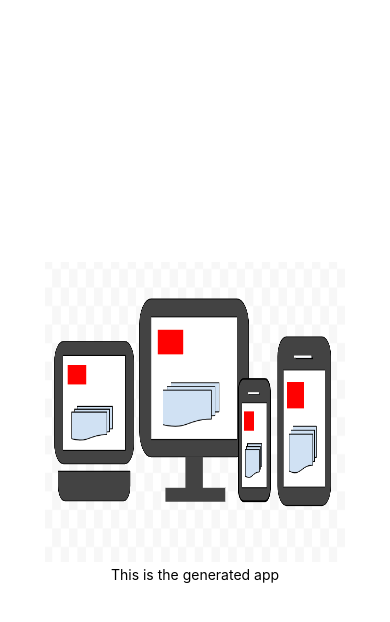
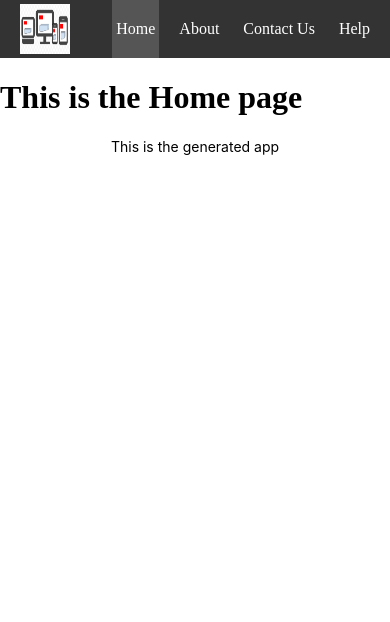
Before and after one commit to SeniorDesign-Team20/Features-Code, a React Native app: screen / in a window 390 px wide. Shown: the top 622 px of the page. Built offline with nearby package versions, Linux system fonts and the light colour scheme.

Commit message:
got navbar to work

```diff
--- a/App.js
+++ b/App.js
@@ -2,13 +2,37 @@
 import { StyleSheet, Text, View } from 'react-native';
 
 import Logo from './logo';
+import Home from './pages/Home';
+import About from './pages/About';
+import Contact from './pages/Contact';
+import Help from './pages/Help';
+import Navbar from './Navbar';
+import { BrowserRouter as Router, Routes, Route} from 'react-router-dom';
+import "./styles.css"
 
+{/*npm install --save react-router-dom*/}
 export default function App() {
   return (
-    <View style={styles.container}>
-      <Logo></Logo>
-      <Text>This is the generated app</Text>
-      <StatusBar style="auto" />
+    <View>
+
+      {/* Show the Logo */}
+
+
+      {/* Navbar */}
+      <Router>
+        <Navbar />
+        <Routes>
+          <Route exact path='/' element={<Home />} />
+          <Route path='/about' element={<About/>} />
+          <Route path='/contact' element={<Contact/>} />
+          <Route path='/help' element={<Help/>} />
+        </Routes>
+      </Router>
+
+      <View style={styles.container}>
+        <Text>This is the generated app</Text>
+        <StatusBar style="auto" />
+      </View>
     </View>
   );
 }
--- /dev/null
+++ b/Navbar.js
@@ -0,0 +1,56 @@
+/*
+import React from "react";
+import { Link } from "react-router-dom";
+
+
+const Navbar = () => {
+return (
+	<ul>
+        <li>
+            <Link to="/">Home</Link>
+        </li>
+        <li>
+            <Link to="/About">About</Link>
+        </li>
+        <li>
+            <Link to="/Contact">Contact</Link>
+        </li>
+    </ul>
+);
+};
+
+export default Navbar;
+*/
+
+import { Link, useMatch, useResolvedPath } from "react-router-dom"
+//import {app_name} from './files_to_modify/app_info';
+
+
+export default function Navbar() {
+  return (
+    <nav className="nav">
+      <Link to="/" className="site-title">
+      <img src={require('./files_to_modify/logo.png')}/>
+      </Link>
+      <ul>
+        <CustomLink to="/">Home</CustomLink>
+        <CustomLink to="/about">About</CustomLink>
+        <CustomLink to="/contact">Contact Us</CustomLink>
+        <CustomLink to="/help">Help</CustomLink>
+      </ul>
+    </nav>
+  )
+}
+
+function CustomLink({ to, children, ...props }) {
+  const resolvedPath = useResolvedPath(to)
+  const isActive = useMatch({ path: resolvedPath.pathname, end: true })
+
+  return (
+    <li className={isActive ? "active" : ""}>
+      <Link to={to} {...props}>
+        {children}
+      </Link>
+    </li>
+  )
+}
--- /dev/null
+++ b/files_to_modify/app_info.js
@@ -0,0 +1,2 @@
+// App Name (Modify app name, but keep in quotes)
+export const app_name = 'My App';
--- a/logo.js
+++ b/logo.js
@@ -1,12 +1,14 @@
-import Company_Logo from './files_to_modify/logo.png';
+import Company_Logo from './files_to_modify/logo.jpg';
 
-export default function Logo() {
+const Logo = () => {
   return(
     <div>
         <img src={Company_Logo} style={{
-            height: 300,
-            width: 300,
+        height: 100,
+        width: 100,
       }} alt="logo" />
     </div>
 )
 }
+
+export default Logo;
--- /dev/null
+++ b/pages/About.js
@@ -0,0 +1,11 @@
+import React from "react";
+
+function About(){
+    return(
+        <div>
+            <h1>This is the about page</h1>
+        </div>
+    );
+}
+
+export default About;
--- /dev/null
+++ b/pages/Contact.js
@@ -0,0 +1,11 @@
+import React from "react";
+
+function Contact(){
+    return(
+        <div>
+            <h1>This is the Contact page</h1>
+        </div>
+    );
+}
+
+export default Contact;
--- /dev/null
+++ b/pages/Help.js
@@ -0,0 +1,11 @@
+import React from "react";
+
+function Help(){
+    return(
+        <div>
+            <h1>This is the Help page</h1>
+        </div>
+    );
+}
+
+export default Help;
--- /dev/null
+++ b/pages/Home.js
@@ -0,0 +1,11 @@
+import React from "react";
+
+function Home(){
+    return(
+        <div>
+            <h1>This is the Home page</h1>
+        </div>
+    );
+}
+
+export default Home;
--- /dev/null
+++ b/styles.css
@@ -0,0 +1,57 @@
+* {
+    box-sizing: border-box;
+  }
+
+  body {
+    margin: 0;
+  }
+
+  img {
+    width: 50px;
+    height: 50px;
+   }
+
+  .container {
+    margin: 1rem;
+    text-align: center;
+  }
+
+  .nav {
+    background-color: #333;
+    color: white;
+    display: flex;
+    justify-content: space-between;
+    align-items: stretch;
+    gap: 2rem;
+    padding: 0 1rem;
+  }
+
+  .site-title {
+    font-size: 2rem;
+  }
+
+  .nav ul {
+    padding: 0;
+    margin: 0;
+    list-style: none;
+    display: flex;
+    gap: 1rem;
+    /*font-size: 15px;*/
+  }
+
+  .nav a {
+    color: inherit;
+    text-decoration: none;
+    height: 100%;
+    display: flex;
+    align-items: center;
+    padding: 0.25rem;
+  }
+
+  .nav li.active {
+    background-color: #555;
+  }
+
+  .nav li:hover {
+    background-color: #777;
+  }
```
Also changed, not shown: package.json (+9 -7 lines), files_to_modify/logo.jpg (added), 1 other file (tests, documents, lock files or other folders). Lines whose indentation alone changed are shown as unchanged.
